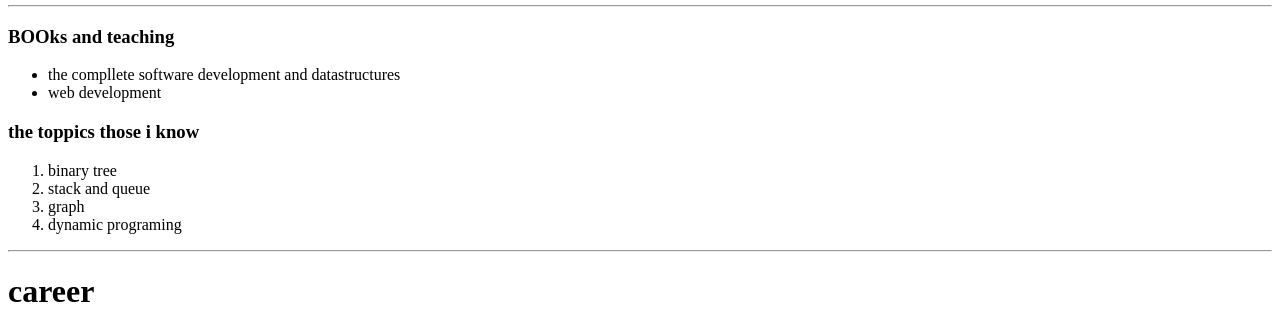
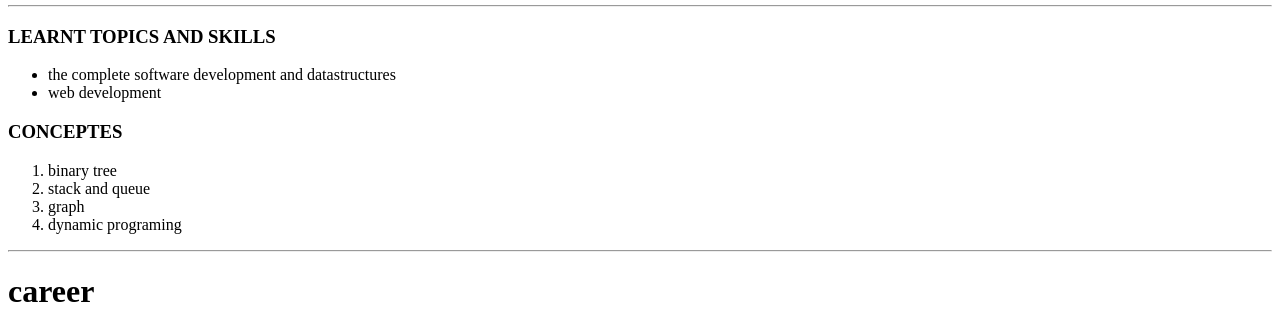
Before and after one commit to Hrushikesh1123/cv, a plain HTML site: page index.html in a window 1280 px wide. Shown: the part 437-766 px from the top of the page. Drawn offline with Linux system fonts and the light colour scheme.

Commit message:
Update index.html

```diff
--- a/index.html
+++ b/index.html
@@ -25,12 +25,12 @@
 
   </table>
   <hr>
-  <h3>BOOks and teaching</h3>
+  <h3>LEARNT TOPICS AND SKILLS</h3>
   <ul>
-    <li>the compllete software development and datastructures</li>
+    <li>the complete software development and datastructures</li>
     <li>web development</li>
   </ul>
-  <h3>the toppics those i know</h3>
+  <h3>CONCEPTES</h3>
   <ol>
     <li>binary tree</li>
     <li>stack and queue</li>
```
